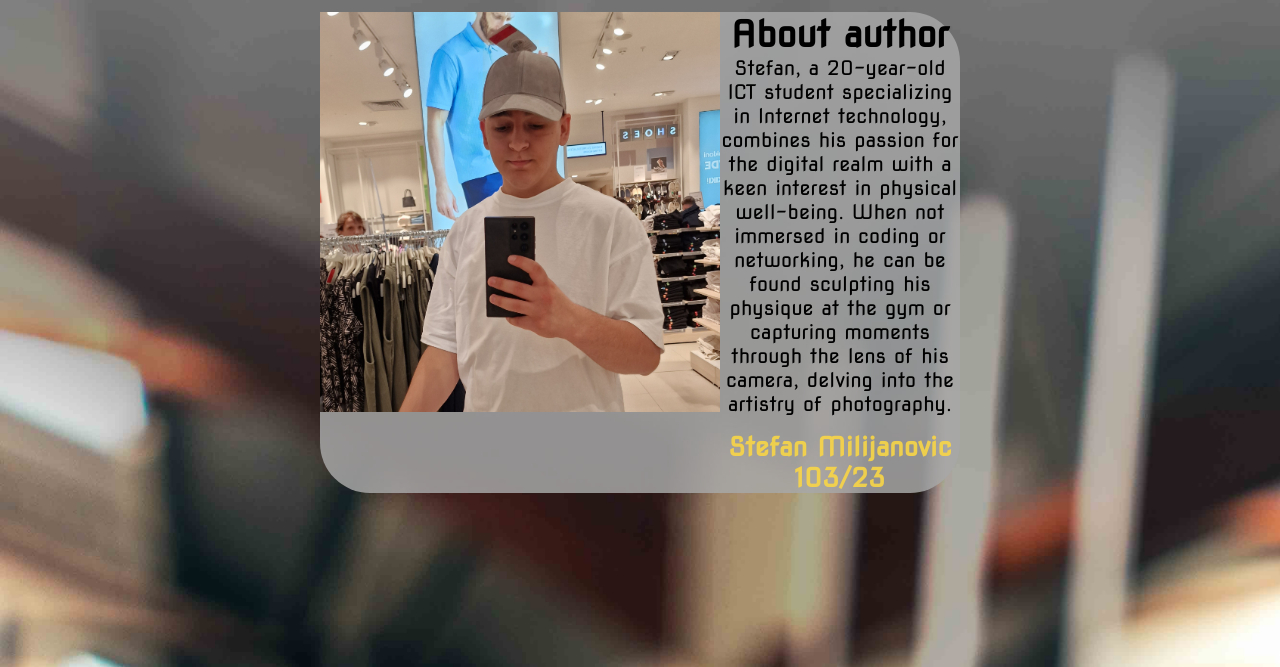
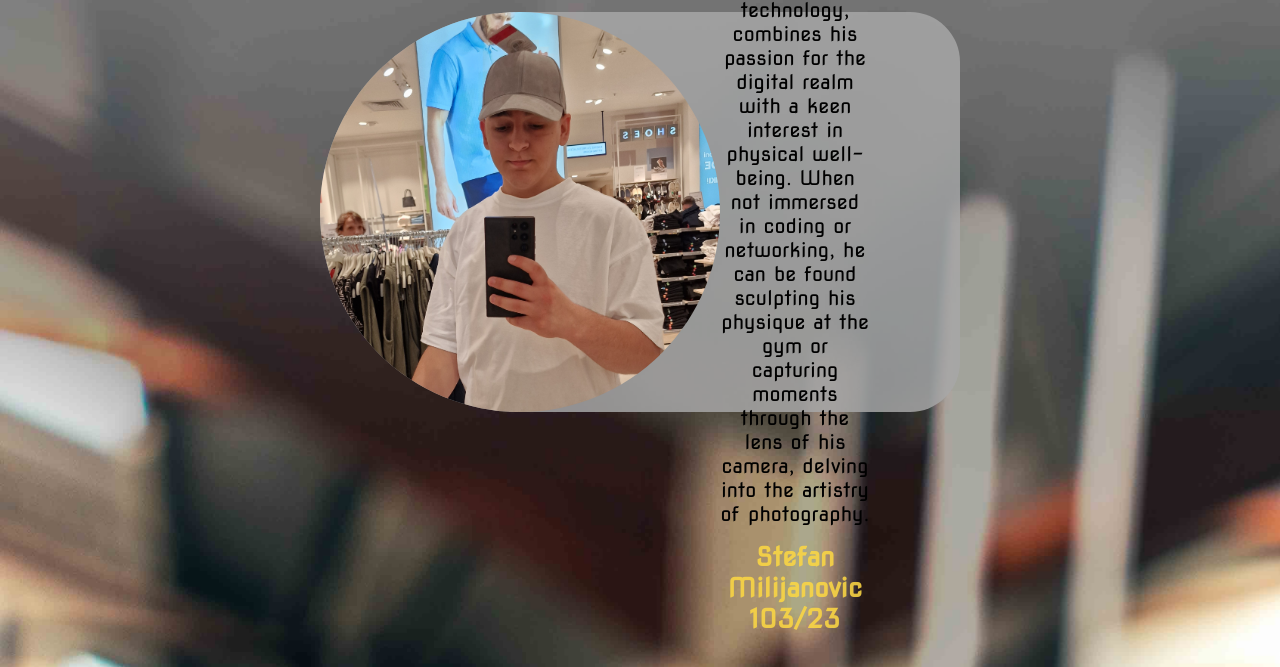
Before and after one commit to Milijanovicc/personaltrainer, a plain HTML site: page about.html in a window 1280 px wide. Shown: the part 189-856 px from the top of the page. Drawn offline with Linux system fonts and the light colour scheme; a web font is replaced by a local one.

Commit message:
jos malo pa kraj

```diff
--- a/css/style.css
+++ b/css/style.css
@@ -582,13 +582,16 @@ footer nav{
 }
 .author-box{
 	background-color: rgba(168, 168, 168, 0.842);
-	border-radius: 50px;
+	border-radius: 200px 50px 50px 200px;
 	width: 100%;
+	height: 400px;
 	display: flex;
-	justify-content: space-evenly;
+	justify-content: space-between;
+
 }
 .author-picture > img{
 	width: 400px;
+	border-radius: 200px;
 }
 .author-details > h6{
 	font-size: 36px;
@@ -610,4 +613,5 @@ footer nav{
 	flex-direction: column;
 	justify-content: center;
 	align-items: center;
+	padding-right: 90px;
 }
```
